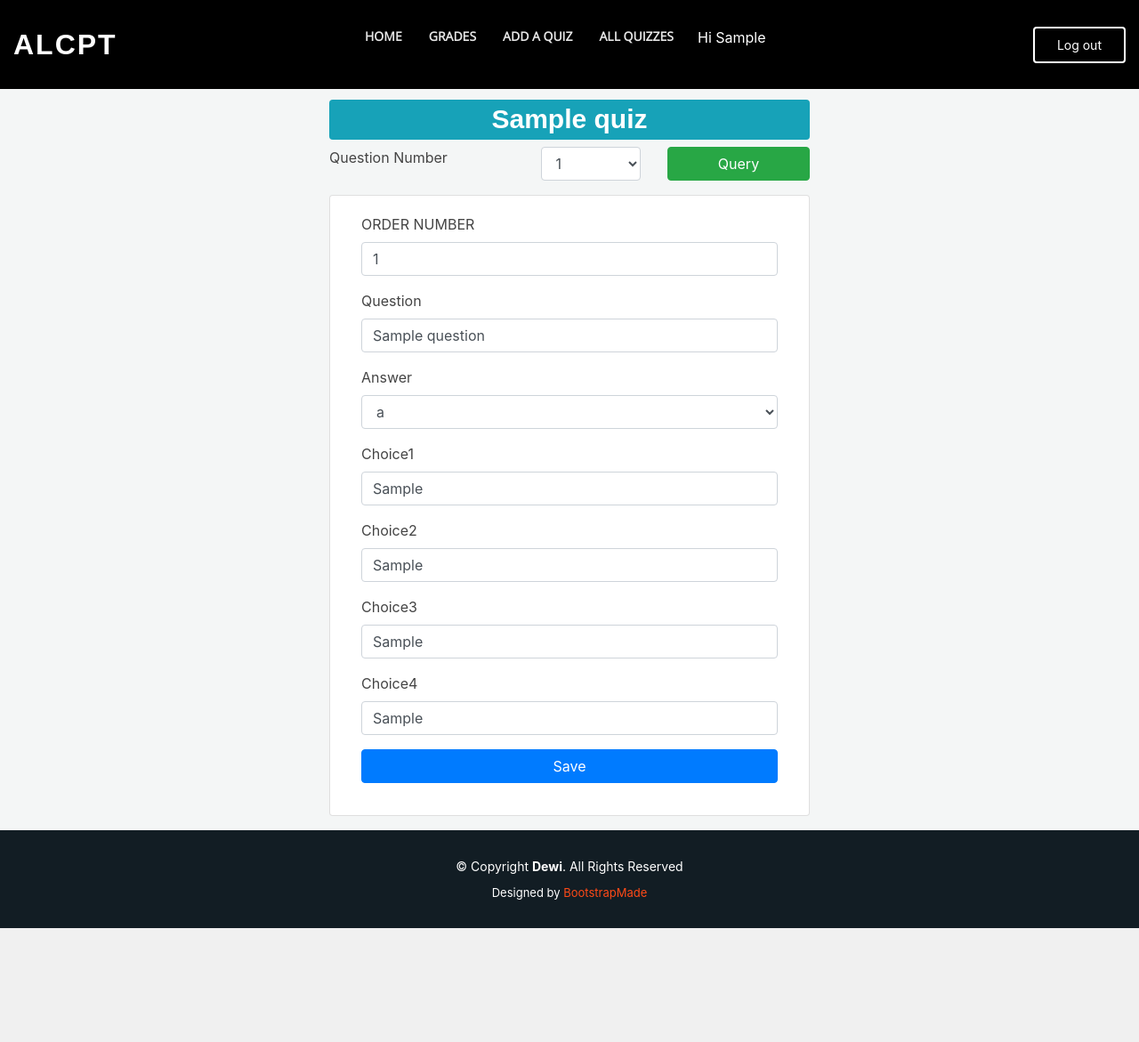
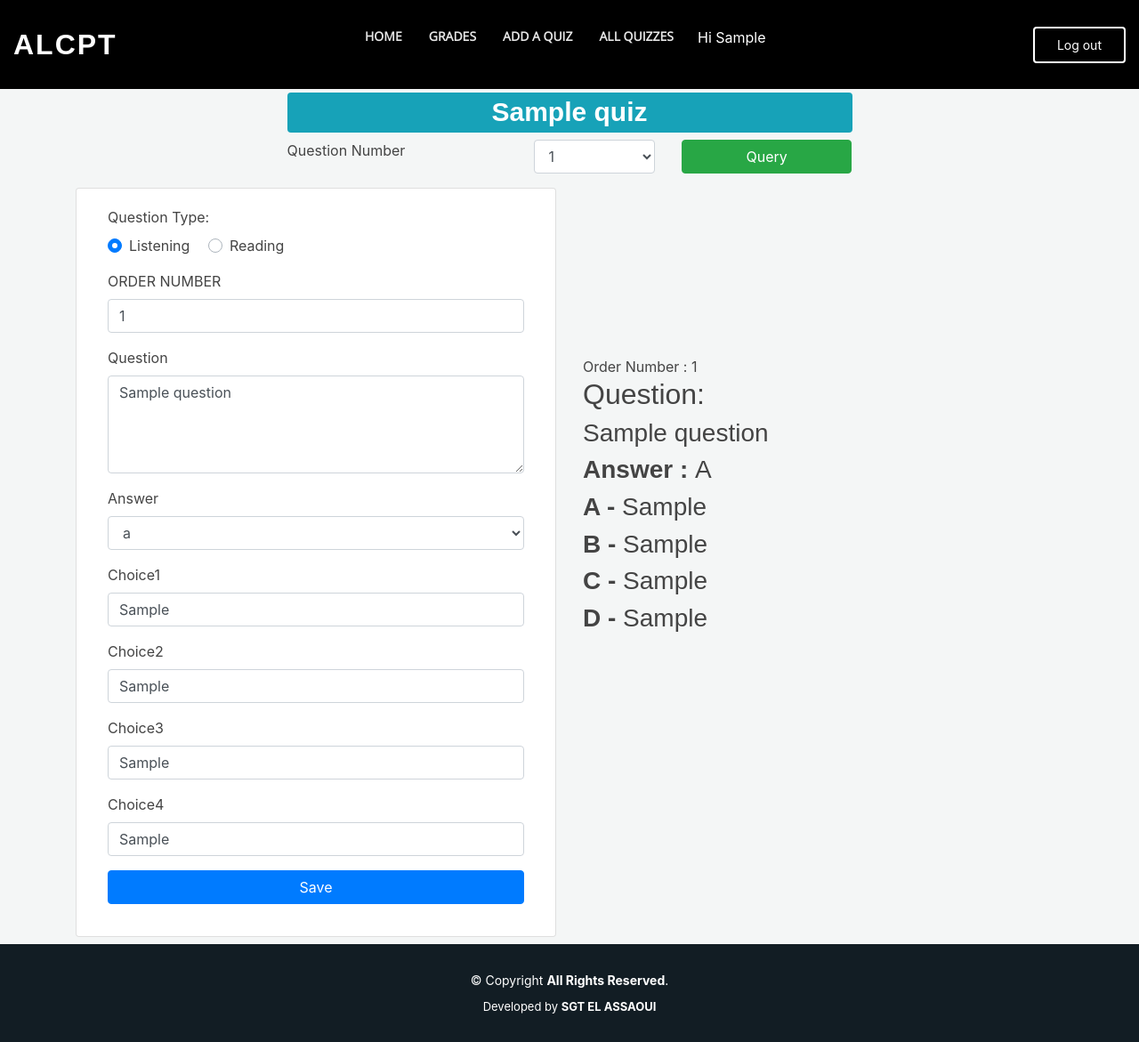
Before and after one commit to escaper01/QuizMaker, a Django app: page /choose_question/1 in a window 1280 px wide. Shown: the whole page at 89% size. Before the commit the page ends 1043 px from the top, so only its background shows below. Run offline with Django 3.2, Linux system fonts and the light colour scheme; a user stored in the database is signed in; tables that the repository leaves empty hold one stand-in row (values such as "Sample post"); some libraries are stand-ins or nearby versions.

Commit message:
question preview * question type added (scoring added Too) add redirect to add the first question after adding new quiz (already implemented)

```diff
--- a/quiz/admin.py
+++ b/quiz/admin.py
@@ -3,7 +3,7 @@ from quiz.models import *
 
 # Register your models here.
 class QuestionAdmin(admin.ModelAdmin):
-    list_display = ('id','order_num','quiz','question','choice1','choice2','choice3','choice4','answer')
+    list_display = ('id','order_num','quiz','question','type','choice1','choice2','choice3','choice4','answer')
 
 class QuestionInline(admin.StackedInline):
     model = Question
--- a/quiz/models.py
+++ b/quiz/models.py
@@ -23,10 +23,13 @@ class Quiz(models.Model):
         return self.title
 
 class Question(models.Model):
+    POSSIBLE_ANSWERS = [('a','a'),('b','b'),('c','c'),('d','d'),]
+    QUESTION_TYPE = [('listening','listening'),('reading','reading'),]
     order_num = models.IntegerField(null=True,blank=True)
     quiz = models.ForeignKey(Quiz,on_delete=models.CASCADE)
     question = models.TextField(null=True,blank=True)
-    answer = models.CharField(max_length=1,choices=([('a','a'),('b','b'),('c','c'),('d','d'),]),null=True,blank=True)
+    type = models.TextField(max_length=20,choices=QUESTION_TYPE,null=True,blank=True)
+    answer = models.CharField(max_length=1,choices=(POSSIBLE_ANSWERS),null=True,blank=True)
     choice1 = models.TextField(null=True,blank=True)
     choice2 = models.TextField(null=True,blank=True)
     choice3 = models.TextField(null=True,blank=True)
--- a/quiz/views.py
+++ b/quiz/views.py
@@ -65,22 +65,25 @@ def start_quiz(request,test_name):
     questions = Question.objects.filter(quiz=quiz).all()
     questions_len = questions.count()
     first_question_id = questions.first().id
-    #last index of the part I minus one
-    index_target = 2
-    middle_question_id = first_question_id + index_target
+    print('yalh bditi')
+
     if request.POST:
         readingScore = 0
         listeningScore = 0
         for elem in questions.values():
             question_id = elem['id']
             right_answer = elem['answer']
-            chosen_answer = request.POST.get(str(question_id))
+            received_value = request.POST.get(str(question_id))
+            #received a string contains the chosen answer and the type of that question
+            received_value_list = received_value.split(' ')
+            question_type = received_value_list[1]
+            chosen_answer = received_value_list[0]
 
-            if chosen_answer == right_answer and question_id <= middle_question_id:
-                listeningScore += 1
-
-            elif chosen_answer == right_answer and question_id > middle_question_id:
-                readingScore += 1
+            if chosen_answer == right_answer:
+                if question_type == 'listening':
+                    listeningScore += 1
+                elif question_type == 'reading':
+                    readingScore += 1
 
         s = Student(quiz =quiz,first_name=request.session.get('first_name'),
                     last_name=request.session.get('last_name'),serial_number=request.session.get('serial_number'),
@@ -88,11 +91,8 @@ def start_quiz(request,test_name):
                     rank=request.session.get('rank'),listening_score = listeningScore,
                     reading_score=readingScore, score=readingScore+listeningScore)
         s.save()
-        print('go to endquiz')
+
         return redirect('end_quiz')
-
-    print('quiz not posted')
-
 
     dataQuiz = {
         'quiz':quiz,
@@ -220,13 +220,16 @@ def add_or_update_question(request,quiz_id,question_id):
     quiz = Quiz.objects.filter(id=quiz_id).get()
     if request.POST:
         order_num = int(request.POST.get('order_num'))
+        type = request.POST.get('type')
+        print(request.POST.get('type'))
+        print('this wad the type of quest')
         question = request.POST.get('question')
         answer = request.POST.get('answer')
         choice1 = request.POST.get('choice1')
         choice2 = request.POST.get('choice2')
         choice3 = request.POST.get('choice3')
         choice4 = request.POST.get('choice4')
-        Question.objects.filter(quiz=quiz,id=question_id).update(order_num=order_num,question=question, answer=answer, choice1=choice1,choice2=choice2, choice3=choice3, choice4=choice4)
+        Question.objects.filter(quiz=quiz,id=question_id).update(order_num=order_num,type=type,question=question, answer=answer, choice1=choice1,choice2=choice2, choice3=choice3, choice4=choice4)
     return redirect('choose_question',quiz_id=quiz_id)
 
 def handler404(request, exception):
--- a/templates/base.html
+++ b/templates/base.html
@@ -83,10 +83,10 @@
       <footer id="footer">
         <div class="container">
           <div class="copyright">
-            &copy; Copyright <strong><span>Dewi</span></strong>. All Rights Reserved
+            &copy; Copyright <strong><span>All Rights Reserved</span></strong>.
           </div>
           <div class="credits">
-            Designed by <a href="https://bootstrapmade.com/">BootstrapMade</a>
+            Developed by <strong>SGT EL ASSAOUI</strong>
           </div>
         </div>
       </footer><!-- End Footer -->
--- a/templates/quiz/choose_question.html
+++ b/templates/quiz/choose_question.html
@@ -2,9 +2,11 @@
 
 {% block content %}
 
-<div class="container py-3">
+<div class="container py-2">
+
     <div class="row">
-        <div class="mx-auto col-sm-6">
+
+        <div class="mx-auto col-sm-7" id='question-navigator'>
             <h1>
                 <span style="width: 100%;" class="badge badge-info">{{question.quiz.title}}</span>
             </h1>
@@ -34,14 +36,35 @@
                         </div>
                     </div>
                 </form>
+        </div>
 
+        <div class="mx-auto col-sm-6" id='question-form'>
             <div class="card">
-
-
-
                 <div class="card-body">
                     <form action="{% url 'add_or_update_question' question.quiz.id question.id %}" method="POST" autocomplete="off">
                         {% csrf_token %}
+
+                        <div class="form-group">
+                            <div class="col">
+
+
+                               <label>Question Type:</label>
+                                <br/>
+                                <!-- Form field - Question Type -->
+                                <!-- Group of default radios - listening -->
+                                <div class="custom-control custom-control-inline custom-radio">
+                                    <input type="radio" class="custom-control-input" id="listening" value="listening" name="type" {% if question.type == 'listening' or question.type == None %} checked {% endif %}>
+                                    <label class="custom-control-label" for="listening">Listening</label>
+                                </div>
+
+                                <!-- Group of default radios - reading -->
+                                <div class="custom-control custom-control-inline custom-radio">
+                                    <input type="radio" class="custom-control-input" id="reading" value="reading" name="type" {% if question.type == 'reading' %} checked {% endif %}>
+                                    <label class="custom-control-label" for="reading">Reading</label>
+                                </div>
+
+                            </div>
+                        </div>
 
                         <div class="form-group">
                             <div class="col">
@@ -64,7 +87,7 @@
                                 <label class="alert alert-danger">{{ form.quiz.errors }}</label> {% endif %}
                                 <label>Question</label>
                                 <!-- Form field - RANK -->
-                                <input type="text" placeholder="Question" class="form-control" name="question" id="question" value="{{question.question}}" required>
+                                <textarea type="text" placeholder="Question" class="form-control" name="question" id="question" rows=4 required>{{question.question}}</textarea>
 
                             </div>
                         </div>
@@ -157,7 +180,70 @@
                 </div>
             </div>
         </div>
+
+        <div class="mx-auto col-sm-6" id="question-preview">
+            <div style="margin-top: 35%;">
+                <span>
+                    {% if question.order_num == ' ' %}
+                    You didn't specify the Order Number!!!
+                    {% else %}
+                    Order Number : {{question.order_num}}
+                    {% endif %}
+                </span>
+
+                <h2>Question:</h2>
+
+                <h3>
+                    {% if question.question == ' ' %}
+                    You didn't specify the question yet !!!
+                    {% else %}
+                    {{question.question}}
+                    {% endif %}
+                </h3>
+                <h3>
+                    {% if question.answer == ' ' %}
+                    You didn't specify an answer yet !!!
+                    {% else %}
+                    <strong>Answer : </strong>
+                    <span style="text-transform: uppercase;">
+                        {{question.answer}}
+                    </span>
+                    {% endif %}
+                </h3>
+                <h3>
+                    {% if question.choice1 == ' ' %}
+                    You didn't specify choice A yet !!!
+                    {% else %}
+                    <strong>A - </strong>{{question.choice1}}
+                    {% endif %}
+                </h3>
+                <h3>
+                    {% if question.choice2 == ' ' %}
+                    You didn't specify choice B yet !!!
+                    {% else %}
+                    <strong>B - </strong>{{question.choice2}}
+                    {% endif %}
+                </h3>
+                <h3>
+                    {% if question.choice3 == ' ' %}
+                    You didn't specify choice C yet !!!
+                    {% else %}
+                    <strong>C - </strong>{{question.choice3}}
+                    {% endif %}
+                </h3>
+                <h3>
+                    {% if question.choice4 == ' ' %}
+                    You didn't specify choice D yet !!!
+                    {% else %}
+                    <strong>D - </strong>{{question.choice4}}
+                    {% endif %}
+                </h3>
+            </div>
+
+        </div>
+
     </div>
+
 </div>
 
 {% endblock %}
--- a/templates/quiz/index.html
+++ b/templates/quiz/index.html
@@ -5,8 +5,8 @@
  <!-- ======= Hero Section ======= -->
 <section id="hero">
     <div class="hero-container" data-aos="fade-up" data-aos-delay="150">
-      <h1>Plan. Launch. Grow.</h1>
-      <h2>We are team of talanted designers making websites with Bootstrap</h2>
+      <h1>Succes doesn't come to you,<br/> you go to it.</h1>
+      <h2 style="text-align: right;">-Marva Collins</h2>
       <div class="d-flex">
         <a href="{% url 'fill_info' %}" class="btn-get-started" style="background-color:#1982c4;border: 2px solid #1982c4">I'm a student</a>
         <span style="width:20px;"></span>
```
Also changed, not shown: templates/quiz/start_quiz.html (+8 -7 lines), quiz/migrations/0004_question_type.py (added).
